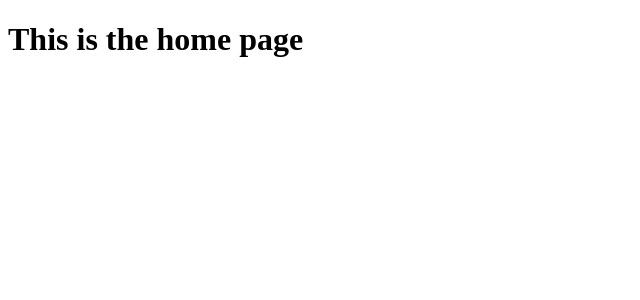
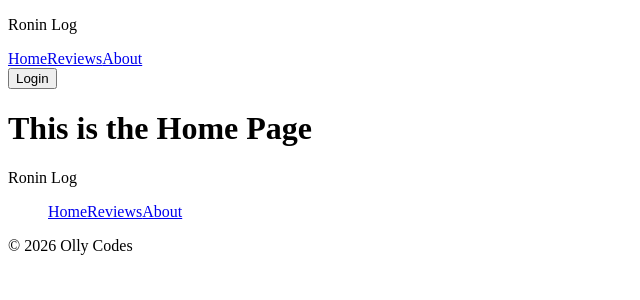
Before and after one commit to Olly-Codes/ronin-log, a React (Vite) app: page / in a window 1280 px wide. Shown: the top 300 px of the page, without its empty margins (0-640 px from the left). Built offline with nearby package versions, Linux system fonts and the light colour scheme.

Commit message:
feat: add page routing

```diff
--- a/src/App.tsx
+++ b/src/App.tsx
@@ -1,10 +1,26 @@
+import { BrowserRouter, Route, Routes } from "react-router";
+import Layout from "./components/Layout";
+import HomePage from "./pages/HomePage";
+import ReviewsPage from "./pages/ReviewsPage";
+import AboutPage from "./pages/AboutPage";
+import LoginPage from "./pages/LoginPage";
+import RegisterPage from "./pages/RegisterPage";
+
 function App() {
 
   return (
-    <>
-      <h1>This is the home page</h1>
-    </>
+    <BrowserRouter>
+      <Routes>
+        <Route element={<Layout />}>
+          <Route path="/" element={<HomePage />} />
+          <Route path="/about" element={<AboutPage />} />
+          <Route path="/reviews" element={<ReviewsPage />} />
+        </Route>
+        <Route path="/auth/login" element={<LoginPage />} />
+        <Route path="/auth/register" element={<RegisterPage />} />
+      </Routes>
+    </BrowserRouter>
   )
 }
 
-export default App
+export default App;
```
